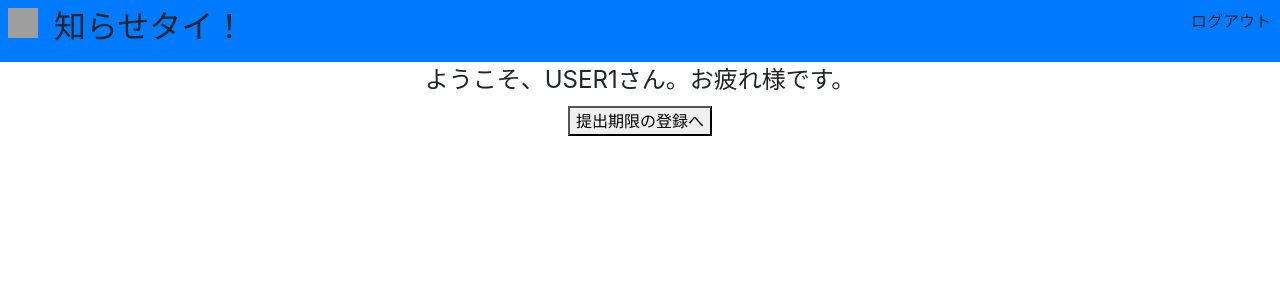
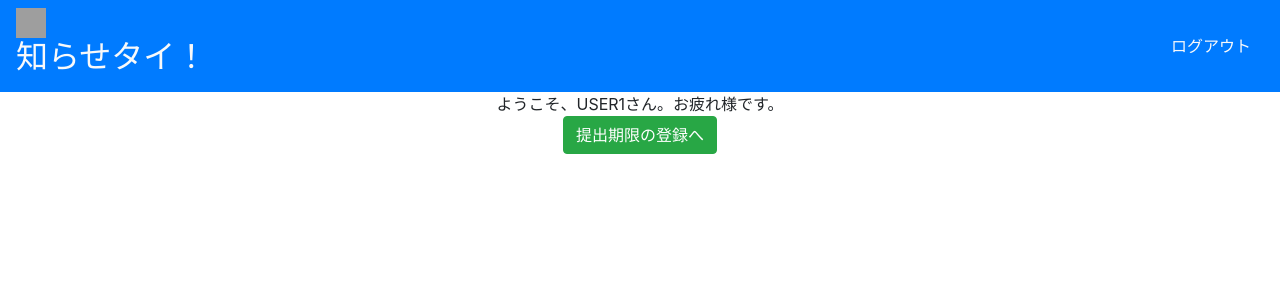
Before and after one commit to vsndev/red_snapper, a Django app: page /toppage/ in a window 1280 px wide. Shown: the top 300 px of the page. Run offline with Django 3.2, Linux system fonts and the light colour scheme; some libraries are stand-ins or nearby versions; grey boxes are pictures that could not be loaded.

Commit message:
toppageのhtml修正3

```diff
--- /dev/null
+++ b/red_snapper_pj/red_snapper_app/statics/css/toppage.css
@@ -0,0 +1,3 @@
+li.nav-item{
+  margin-top: ;
+}
--- a/red_snapper_pj/red_snapper_app/templates/toppage.html
+++ b/red_snapper_pj/red_snapper_app/templates/toppage.html
@@ -4,25 +4,28 @@
     <meta charset="utf-8">
     <meta name="viewport" content="width=device-width, initial-scale=1, shrink-to-fit=no">
     <link rel="stylesheet" href="https://stackpath.bootstrapcdn.com/bootstrap/4.2.1/css/bootstrap.min.css" integrity="sha384-GJzZqFGwb1QTTN6wy59ffF1BuGJpLSa9DkKMp0DgiMDm4iYMj70gZWKYbI706tWS" crossorigin="anonymous">
+    <link rel="stylesheet" href="../css/toppage.css">
     <title>Home</title>
   </head>
   <body>
-    <header class="d-flex bg-primary">
-      <div class="p-2">
-        <img src="yurucat.jpg" width="30" height="30" alt="">
-      </div>
-      <div class="p-2 mr-auto">
-        <h2>知らせタイ！</h2>
-      </div>
-      <div class="p-2 btn">
-        ログアウト
-      </div>
+    <header class="bg-primary">
+      <nav class="navbar bg-primary">
+        <ul class="nav navbar-nav mr-auto">
+          <li class="nav-item">
+            <img src="yurucat.jpg" width="30" height="30" alt="">
+          </li>
+          <li class="nav-item text-light align-middle ">
+            <h2>知らせタイ！</h2>
+          </li>
+        </ul>
+        <span class="navbar-text">
+          <a class="btn text-light" href="{% url 'login' %}">ログアウト</a>
+        </span>
+      </nav>
     </header>
-    <form align="center">
-      <fieldset>
-        <legend>ようこそ、USER1さん。お疲れ様です。</legend>
-        <button type="submit">提出期限の登録へ</button>
-      </fieldset>
-    </form>
+    <div align="center">
+      <div class="">ようこそ、USER1さん。お疲れ様です。</div>
+      <a class="btn btn-success" href="#">提出期限の登録へ</a>
+    </div>
   </body>
 </html>
```
